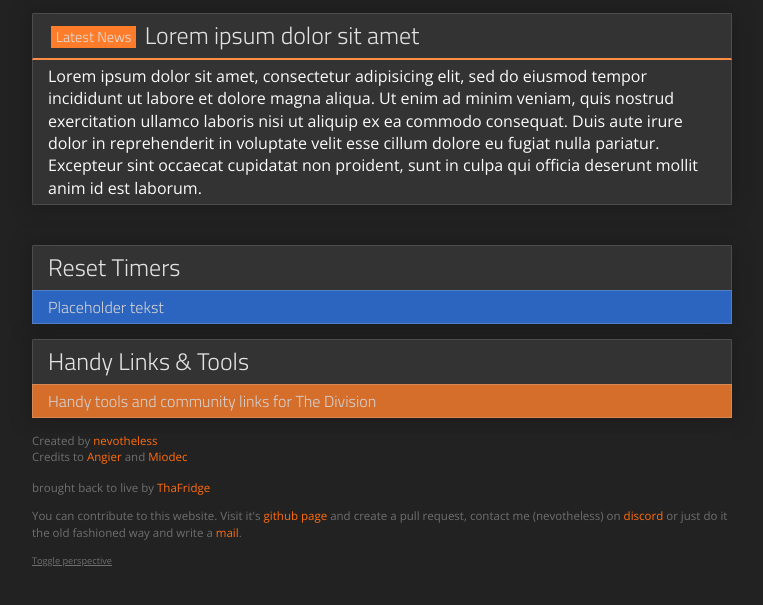
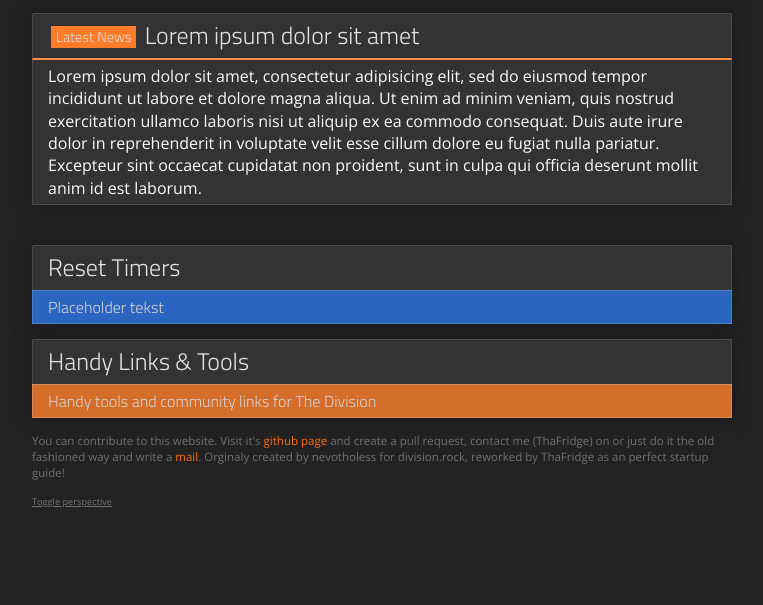
Before and after one commit to ThaFridge/thedivision, a website: page index.html in a window 1280 px wide. Shown: the part 419-1024 px from the top of the page, without its empty margins (258-1021 px from the left). After the commit the page ends 978 px from the top, so only its background shows below. Drawn offline with nearby package versions, Linux system fonts and the light colour scheme.

Commit message:
updated footer

```diff
--- a/index.html
+++ b/index.html
@@ -142,7 +142,7 @@ setInterval(function time(){
                 </div>
             </ul>
         </section>  -->
-        <footer><small><p>Created by <a target="_blank" href="https://www.reddit.com/user/nevotheless">nevotheless</a><br>Credits to <a target="_blank" href="https://www.reddit.com/u/angier85">Angier</a> and <a target="_blank" href="https://www.reddit.com/u/miodec">Miodec</a></p>brought back to live by <a target="_blank" href="https://www.thafridge.nl">ThaFridge</a></p><p>You can contribute to this website. Visit it's <a target="_blank" href="https://github.com/ununseptium/thedivision.rocks">github page</a> and create a pull request, contact me (nevotheless) on <a href="http://discordservers.com/server/visit?server=56b3c8a79cfe75e7398b456a" target="_blank">discord</a> or just do it the old fashioned way and write a <a href="mailto:tim@mitium.net">mail</a>.</p><p><span class="togglePerspective">Toggle perspective</span></p></small></footer>
+        <footer><small><p>You can contribute to this website. Visit it's <a target="_blank" href="https://github.com/thedivisionnews/">github page</a> and create a pull request, contact me (ThaFridge) on or just do it the old fashioned way and write a <a href="mailto:info@weborigin.nl">mail</a>. Orginaly created by nevotholess for division.rock, reworked by ThaFridge as an perfect startup guide!</p><p><span class="togglePerspective">Toggle perspective</span></p></small></footer>
     </main>
     <!-- Google Analytics: change UA-XXXXX-X to be your site's ID. -->
     <script>
```
